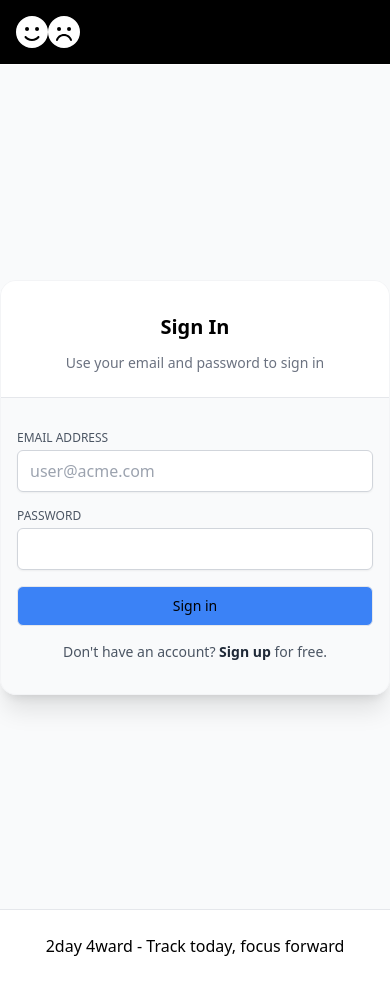
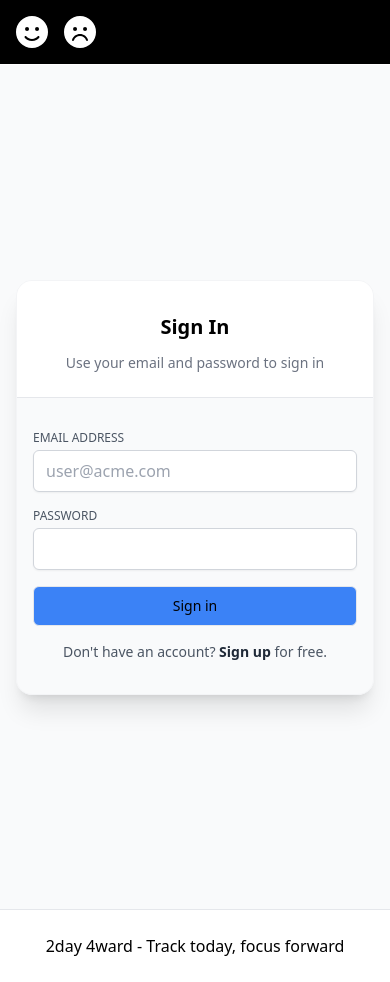
Before and after one commit to NatosenniK/2day-4ward, a Next.js app: page /login in a window 390 px wide. Built offline with nearby package versions, Linux system fonts and the light colour scheme.

Commit message:
Fixing minor stylying issues on mobile

```diff
--- a/app/login/page.tsx
+++ b/app/login/page.tsx
@@ -5,7 +5,7 @@ import { SubmitButton } from "app/submit-button";
 
 export default function Login() {
   return (
-    <div className="flex h-screen items-center justify-center bg-gray-50 dark:bg-black">
+    <div className="flex h-screen items-center justify-center bg-gray-50 dark:bg-black px-4">
       <div className="z-10 w-full max-w-md overflow-hidden rounded-2xl border border-gray-100 shadow-xl dark:bg-slate-800">
         <div className="flex flex-col items-center justify-center space-y-3 border-b border-gray-200 bg-white px-4 py-6 pt-8 text-center sm:px-16 dark:bg-slate-800">
           <h3 className="text-xl font-semibold dark:text-white">Sign In</h3>
--- a/app/register/page.tsx
+++ b/app/register/page.tsx
@@ -20,7 +20,7 @@ export default function Login() {
   }
 
   return (
-    <div className="flex h-screen items-center justify-center bg-gray-50 dark:bg-black">
+    <div className="flex h-screen items-center justify-center bg-gray-50 dark:bg-black px-4">
       <div className="z-10 w-full max-w-md overflow-hidden rounded-2xl border border-gray-100 shadow-xl">
         <div className="flex flex-col items-center justify-center space-y-3 border-b border-gray-200 bg-white px-4 py-6 pt-8 text-center sm:px-16 dark:bg-slate-800">
           <h3 className="text-xl font-semibold dark:text-white">Sign Up</h3>
--- a/app/ui/site-logo.tsx
+++ b/app/ui/site-logo.tsx
@@ -14,9 +14,10 @@ export default function SiteLogo() {
     >
       <FontAwesomeIcon
         icon={faSmile}
-        className="fa-fw min-w-8 min-h-8 max-h-8"
+        className="fa-fw min-w-8 min-h-8 max-h-8 "
       />
-      <p className={`text-[30px] hidden lg:block px-2`}>2day 4ward</p>
+      <p className={`text-[30px] hidden md:block px-2`}>2day 4ward</p>
+      <div className="block md:hidden px-2"></div>
       <FontAwesomeIcon
         icon={faFrown}
         className="fa-fw min-w-8 min-h-8 max-h-8"
```
